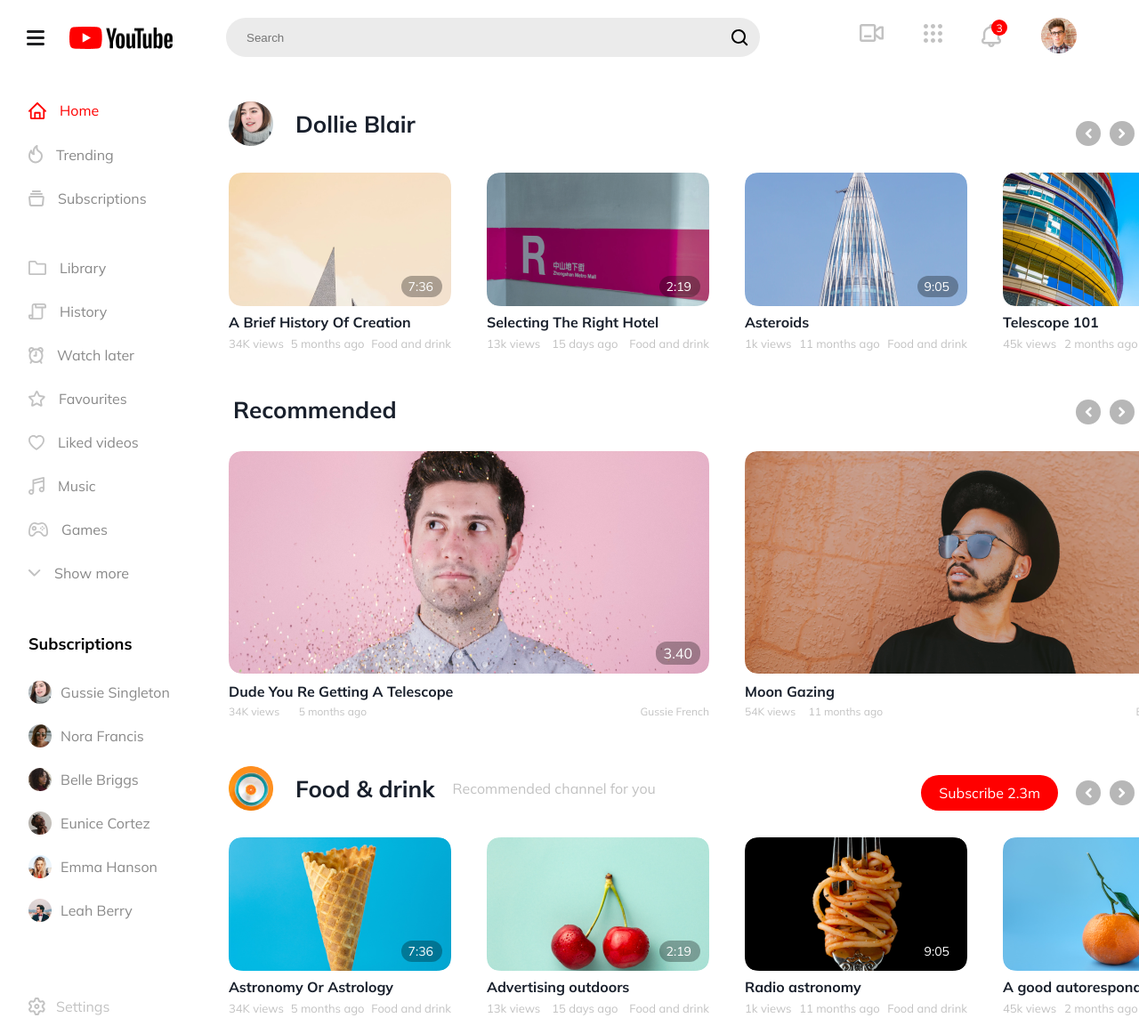
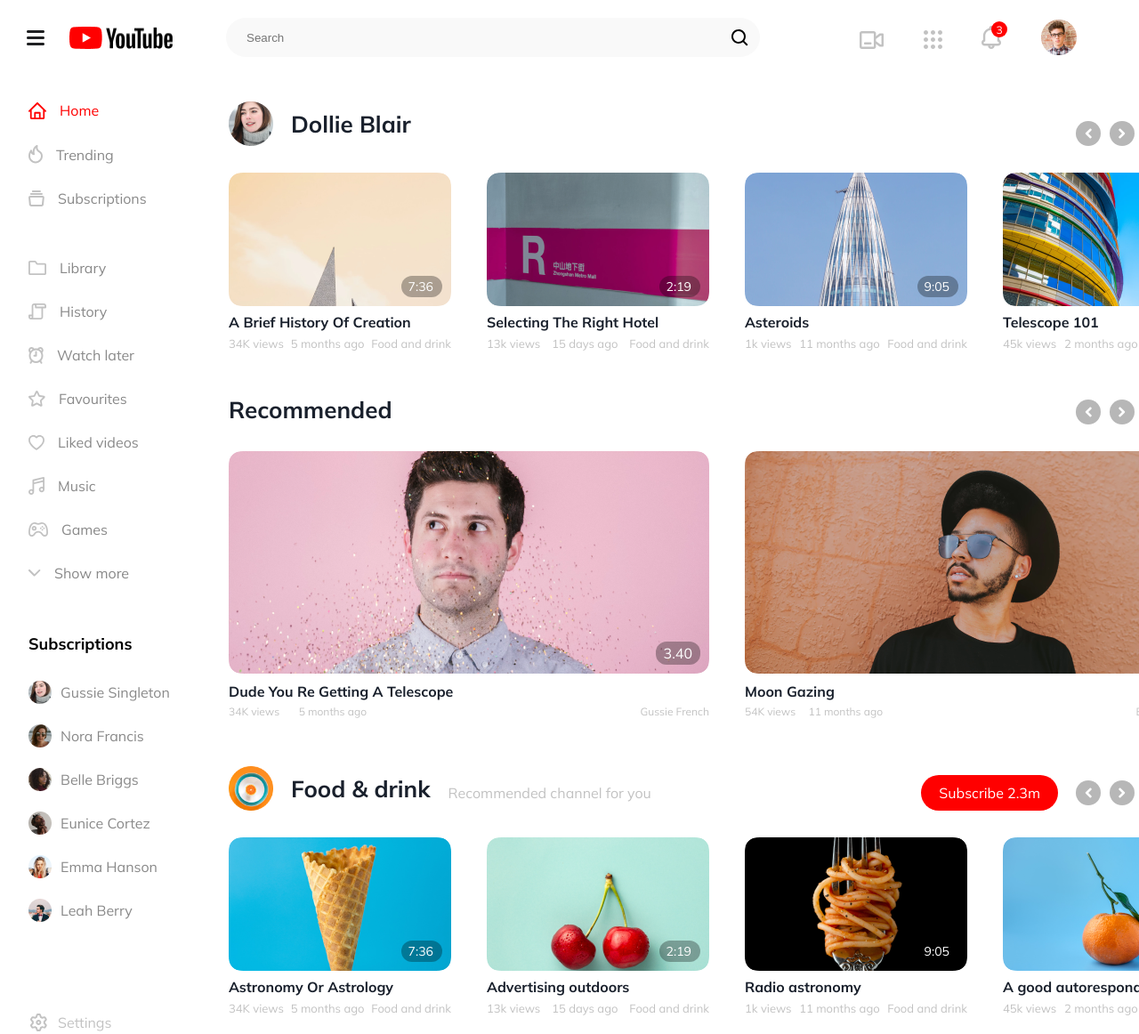
Before and after one commit to AleksandrKalinin/Task2, a website: page home.html in a window 1280 px wide. Shown: the whole page at 89% size. Drawn offline with Linux system fonts and the light colour scheme.

Commit message:
Fixed styling for gallery-header, main page header, nav links in gallery

```diff
--- a/home.html
+++ b/home.html
@@ -384,8 +384,10 @@
 				<div class="gallery-header">
 					<div class="gallery-header_left">
 						<img class="gallery-header__image gallery-img_small" src="build/images/videoplayer-img.png" alt="Gallery image">
-						<h4 class="gallery-header__title">Food & drink</h4>
-						<p class="gallery-header__text">Recommended channel for you</p>
+						<div class="gallery-header__wrap">
+							<h4 class="gallery-header__title">Food & drink</h4>
+							<p class="gallery-header__text">Recommended channel for you</p>
+						</div>
 					</div>
 					<div class="gallery-header_right">
 						<a class="button-regular">Subscribe 2.3m</a>
--- a/src/sass/main.sass
+++ b/src/sass/main.sass
@@ -29,7 +29,10 @@ body
 	padding-top: 94px
 
 .main-home
-	padding-bottom: 50px
+	padding-bottom: 41px
+
+.main-channel
+	padding-bottom: 33px
 
 .content
 	margin: 0 70px 0 65px
--- a/src/sass/media.sass
+++ b/src/sass/media.sass
@@ -15,7 +15,7 @@ $red-color: #FF0000
 					object-fit: cover
 
 	.content-player
-		margin: 55px 205px 55px 0
+		margin: 55px 205px 53px 0
 		max-width: 1120px
 		.content-player__image
 			width: 540px
@@ -28,7 +28,7 @@ $red-color: #FF0000
 			width: calc(100% - 540px)
 
 	.top-navigation
-		margin-left: calc(100% - 1298px)
+		margin-left: calc(100% - 1313px)
 
 	.content
 		width: calc(100% - 315px)
--- a/src/sass/modules/_galleries.sass
+++ b/src/sass/modules/_galleries.sass
@@ -113,10 +113,14 @@
 .gallery-header
 	display: flex
 	align-items: flex-end
-	padding-right: calc(9.186% - 17px)
+	padding-right: calc(9.186%)
 	margin: 0 0 30px 0
 	position: relative
 	justify-content: space-between
+
+	.gallery-header__wrap
+		display: flex
+		align-items: flex-end
 
 	.gallery-header_right,
 	.gallery-header_left
@@ -134,14 +138,17 @@
 	.gallery-header__image.gallery-img_small
 		width: 50px
 		height: 50px
+		display: block
 
 	.gallery-header__title
-		padding-left: 5px
 		font-weight: 700
 		font-size: 26px
 		line-height: 33px
 		color: #19202C
 		margin: 0
+
+	.gallery-header__title_padded
+		padding-left: 5px
 
 	.gallery-header__text
 		margin: 0 0 0 20px
--- a/src/sass/modules/_header.sass
+++ b/src/sass/modules/_header.sass
@@ -38,7 +38,7 @@
 		outline: none
 		width: 830px
 		height: 44px
-		background: #EBEBEB
+		background: #F9F9F9
 		border-radius: 22px
 		padding: 0 35px 0 23px
 
@@ -62,7 +62,8 @@
 .top-navigation
 	display: flex
 	justify-content: space-between
-	width: 175px
+	align-items: flex-end
+	width: 185px
 	margin-right: 45px
 	margin-left: 505px
 
@@ -70,6 +71,8 @@
 		position: relative
 		cursor: pointer
 		transition: .1s all
+		img
+			display: block
 
 		.top-navigation__alert
 			font-size: 12px
@@ -87,3 +90,5 @@
 
 .top-userpic
 	cursor: pointer
+	img
+		display: block
--- a/src/sass/modules/_sidebar.sass
+++ b/src/sass/modules/_sidebar.sass
@@ -10,6 +10,8 @@
 .sidebar-settings
 	display: flex
 	cursor: pointer
+	margin-left: 2px
+	margin-top: 80px
 
 	.sidebar-settings__image
 		margin-right: 12px
```
Also changed, not shown: channel.html (+2 -2 lines), build/css/style.css.
